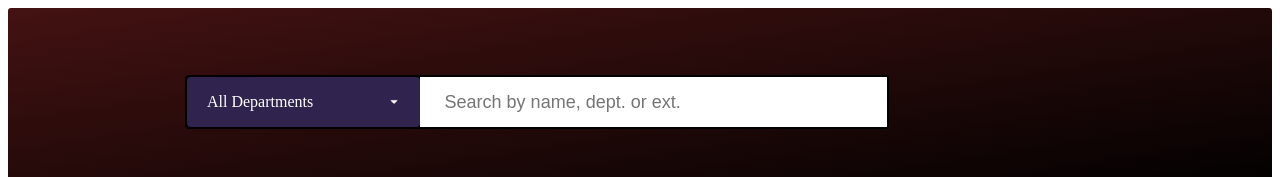
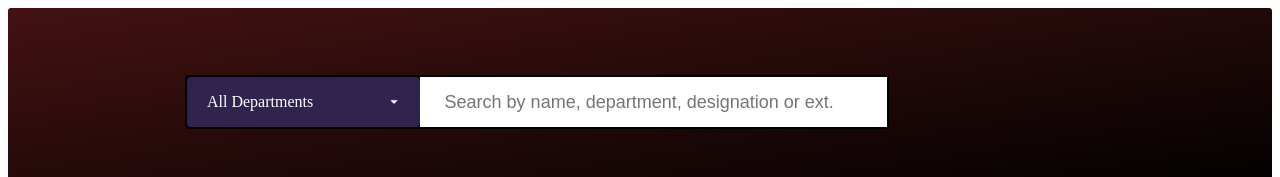
Before and after one commit to sajjad267/searchext, a plain HTML site: page review/index.html in a window 1280 px wide. Shown: the top 177 px of the page. Drawn offline with Linux system fonts and the light colour scheme.

Commit message:
Update index.html

```diff
--- a/review/index.html
+++ b/review/index.html
@@ -35,7 +35,7 @@
 
           </ul>
        </div>
-       <input type="search" id="inputField" placeholder = "Search by name, dept. or ext." data-search>
+       <input type="search" id="inputField" placeholder = "Search by name, department, designation or ext." data-search>
     </div>
   </div>
 
```
